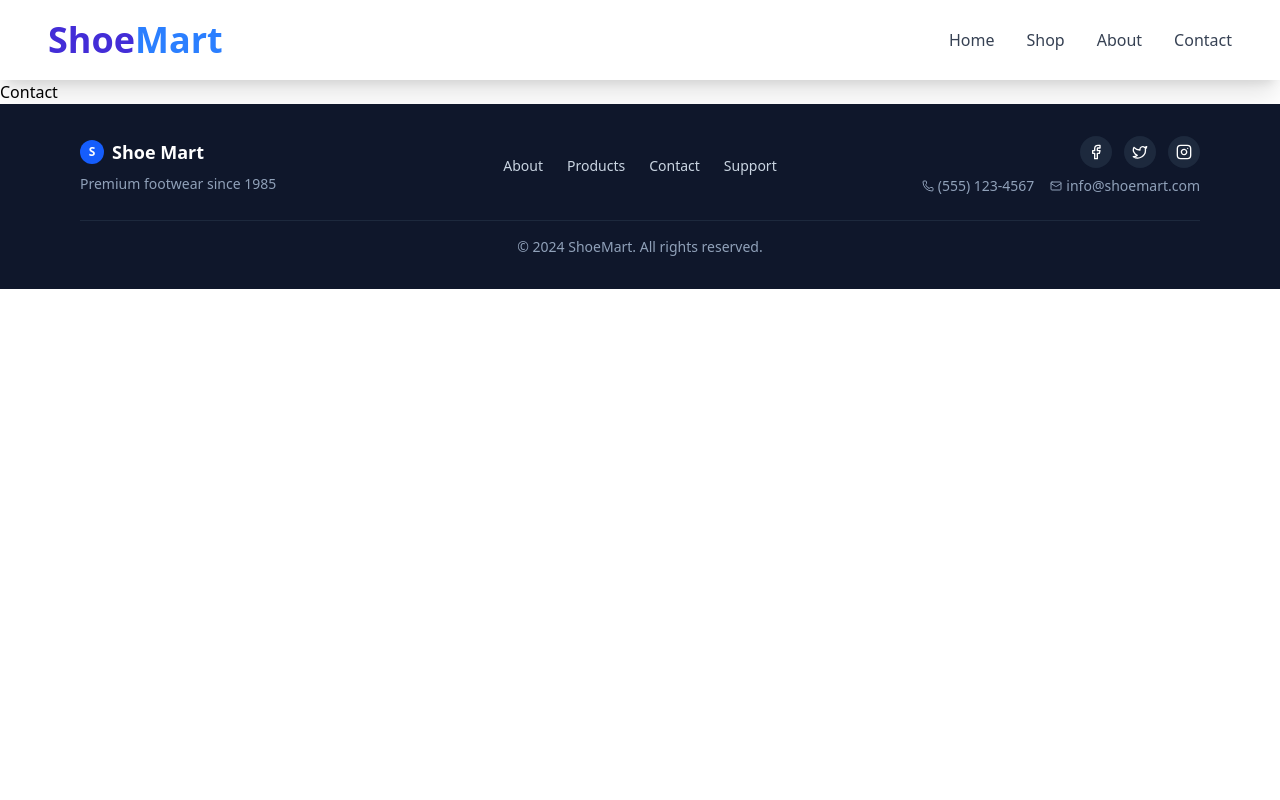
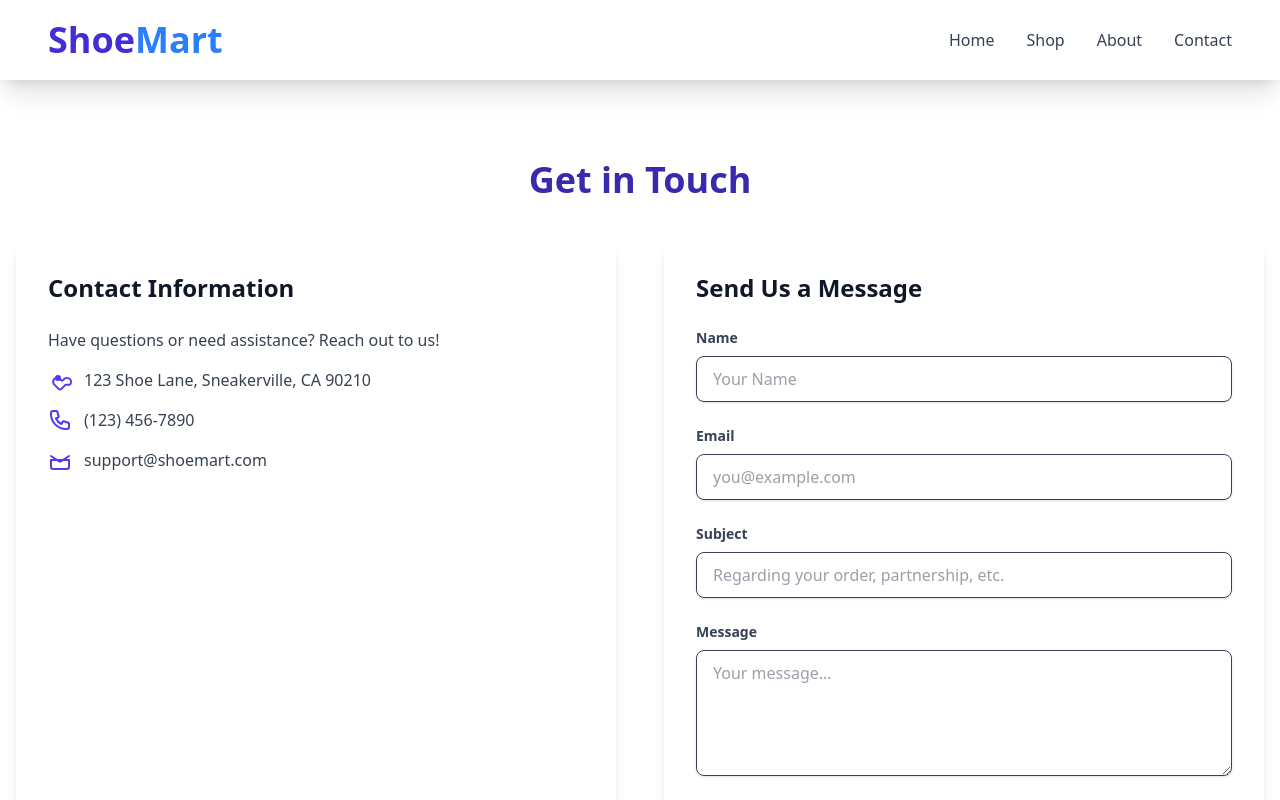
Before and after one commit to Dhana0313/Shoes-website, a React (Vite) app in the folder shoe-site/: page /contact in a window 1280 px wide. Shown: the top 800 px of the page. Built offline with nearby package versions, Linux system fonts and the light colour scheme.

Commit message:
Contact page

```diff
--- a/shoe-site/src/components/Contact/Contact.jsx
+++ b/shoe-site/src/components/Contact/Contact.jsx
@@ -1,11 +1,105 @@
-import React from 'react'
+import React from "react";
 
-function Contact() {
+const ContactPage = () => {
+  const handleSubmit = (event) => {
+    event.preventDefault();
+    // In a real application, you would send this data to a backend server
+    console.log('Contact form submitted!');
+    // You could add a success message or clear the form here
+    alert('Thank you for your message! We will get back to you soon.');
+  };
+
   return (
-    <div>
-      <h1>Contact</h1>
+    <div className="container mx-auto px-4 py-12 sm:py-16 lg:py-20">
+      <h2 className="text-4xl font-bold text-indigo-800 text-center mb-10">Get in Touch</h2>
+
+      <div className="flex flex-col lg:flex-row gap-12">
+        {/* Contact Information Section */}
+        <div className="lg:w-1/2 bg-white p-8 rounded-xl shadow-lg">
+          <h3 className="text-2xl font-semibold text-gray-900 mb-6">Contact Information</h3>
+          <p className="text-gray-700 mb-4">Have questions or need assistance? Reach out to us!</p>
+          <div className="space-y-4 text-gray-700">
+            <p className="flex items-center">
+              <svg xmlns="http://www.w3.org/2000/svg" className="h-6 w-6 text-indigo-600 mr-3" fill="none" viewBox="0 0 24 24" stroke="currentColor">
+                <path strokeLinecap="round" strokeLinejoin="round" strokeWidth="2" d="M17.657 16.657L13.414 20.9a1.998 1.998 0 01-2.828 0L6.343 16.657a4.001 4.001 0 115.657-5.657l1.414 1.414a1 1 0 001.414 0l1.414-1.414a4.001 4.001 0 015.657 5.657z" />
+                <path strokeLinecap="round" strokeLinejoin="round" strokeWidth="2" d="M10 12a2 2 0 100-4 2 2 0 000 4z" />
+              </svg>
+              123 Shoe Lane, Sneakerville, CA 90210
+            </p>
+            <p className="flex items-center">
+              <svg xmlns="http://www.w3.org/2000/svg" className="h-6 w-6 text-indigo-600 mr-3" fill="none" viewBox="0 0 24 24" stroke="currentColor">
+                <path strokeLinecap="round" strokeLinejoin="round" strokeWidth="2" d="M3 5a2 2 0 012-2h3.28a1 1 0 01.948.684l1.498 4.493a1 1 0 01-.502 1.21l-2.257 1.13a11.042 11.042 0 005.516 5.516l1.13-2.257a1 1 0 011.21-.502l4.493 1.498a1 1 0 01.684.949V19a2 2 0 01-2 2h-1C9.716 21 3 14.284 3 6V5z" />
+              </svg>
+              (123) 456-7890
+            </p>
+            <p className="flex items-center">
+              <svg xmlns="http://www.w3.org/2000/svg" className="h-6 w-6 text-indigo-600 mr-3" fill="none" viewBox="0 0 24 24" stroke="currentColor">
+                <path strokeLinecap="round" strokeLinejoin="round" strokeWidth="2" d="M3 8l7.89 5.26a2 2 0 002.22 0L21 8m-18 4v7a2 2 0 002 2h14a2 2 0 002-2v-7m-18 0h18" />
+              </svg>
+              support@shoemart.com
+            </p>
+          </div>
+        </div>
+
+        {/* Contact Form Section */}
+        <div className="lg:w-1/2 bg-white p-8 rounded-xl shadow-lg">
+          <h3 className="text-2xl font-semibold text-gray-900 mb-6">Send Us a Message</h3>
+          <form onSubmit={handleSubmit} className="space-y-6">
+            <div>
+              <label htmlFor="name" className="block text-gray-700 text-sm font-bold mb-2">Name</label>
+              <input
+                type="text"
+                id="name"
+                name="name"
+                className="shadow appearance-none border rounded-lg w-full py-3 px-4 text-gray-700 leading-tight focus:outline-none focus:ring-2 focus:ring-indigo-500 transition duration-200"
+                placeholder="Your Name"
+                required
+              />
+            </div>
+            <div>
+              <label htmlFor="email" className="block text-gray-700 text-sm font-bold mb-2">Email</label>
+              <input
+                type="email"
+                id="email"
+                name="email"
+                className="shadow appearance-none border rounded-lg w-full py-3 px-4 text-gray-700 leading-tight focus:outline-none focus:ring-2 focus:ring-indigo-500 transition duration-200"
+                placeholder="you@example.com"
+                required
+              />
+            </div>
+            <div>
+              <label htmlFor="subject" className="block text-gray-700 text-sm font-bold mb-2">Subject</label>
+              <input
+                type="text"
+                id="subject"
+                name="subject"
+                className="shadow appearance-none border rounded-lg w-full py-3 px-4 text-gray-700 leading-tight focus:outline-none focus:ring-2 focus:ring-indigo-500 transition duration-200"
+                placeholder="Regarding your order, partnership, etc."
+                required
+              />
+            </div>
+            <div>
+              <label htmlFor="message" className="block text-gray-700 text-sm font-bold mb-2">Message</label>
+              <textarea
+                id="message"
+                name="message"
+                rows="5"
+                className="shadow appearance-none border rounded-lg w-full py-3 px-4 text-gray-700 leading-tight focus:outline-none focus:ring-2 focus:ring-indigo-500 transition duration-200"
+                placeholder="Your message..."
+                required
+              ></textarea>
+            </div>
+            <button
+              type="submit"
+              className="bg-indigo-600 hover:bg-indigo-700 text-white font-bold py-3 px-6 rounded-lg shadow-md transition duration-300 ease-in-out transform hover:scale-105 w-full"
+            >
+              Send Message
+            </button>
+          </form>
+        </div>
+      </div>
     </div>
-  )
-}
+  );
+};
 
-export default Contact
+export default ContactPage
```
